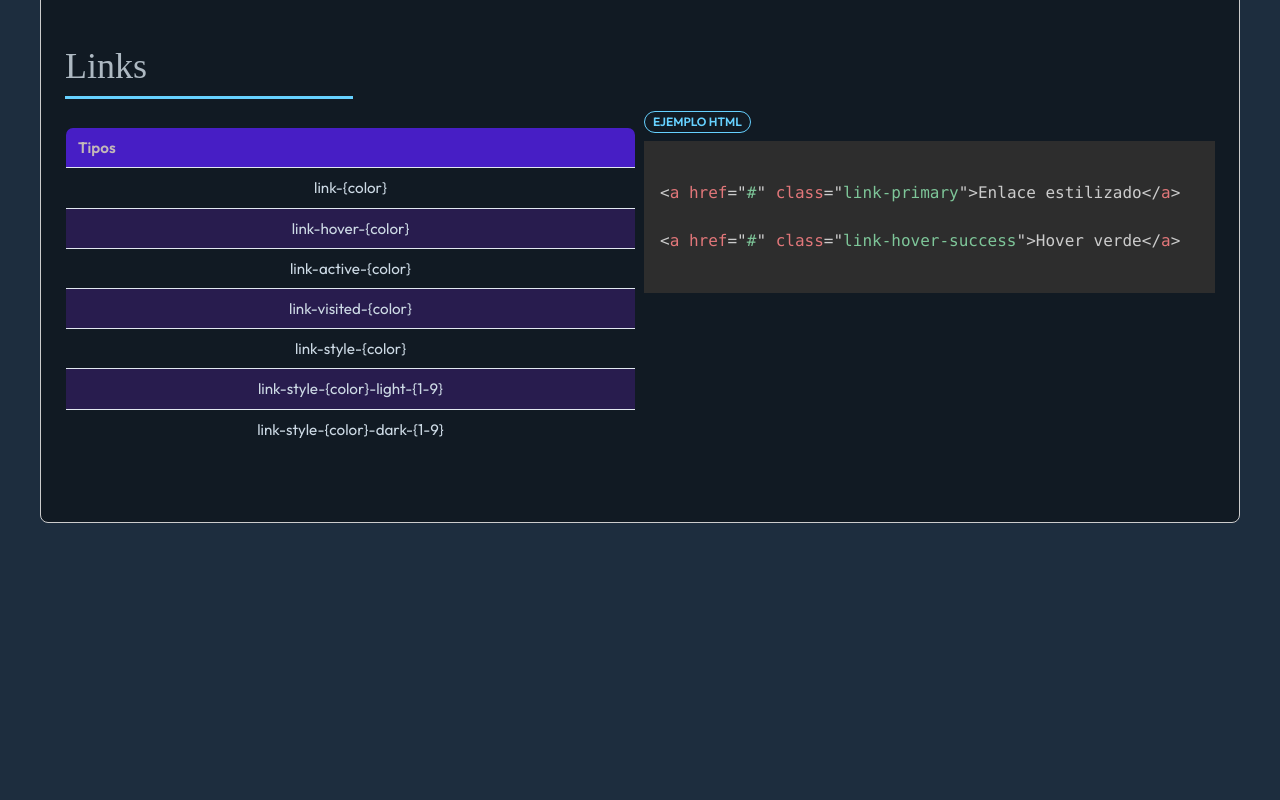
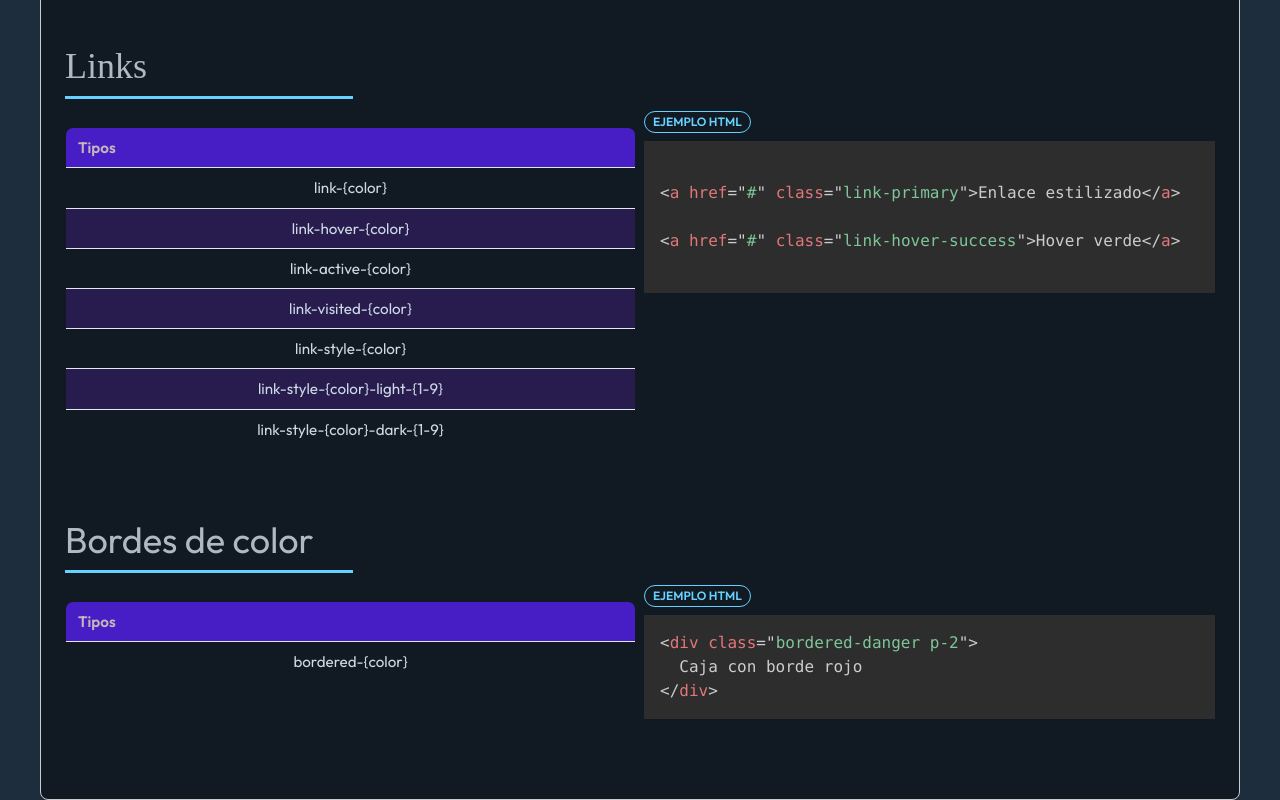
Before and after one commit to manuelmv15/AstroW, a website: page docs/documentation.html in a window 1280 px wide. Shown: the part 3375-4175 px from the top of the page. Before the commit the page ends 3898 px from the top, so only its background shows below. Drawn offline with nearby package versions, Linux system fonts and the light colour scheme; a web font is replaced by a local one.

Commit message:
border color

```diff
--- a/docs/documentation.html
+++ b/docs/documentation.html
@@ -461,8 +461,40 @@ git clone https://github.com/manuelmv15/AstroW
                     </div>
                 </section>
 
+                <!--border-->
+                <section class="mt-4">
+                    <h2 class="text-4xl theme-fount">Bordes de color</h2>
+                    <div class="mt-1">
+                        <hr class="h-rule bg-color-info">
+                    </div>
+                    <div class="grid md:grid-cols-2 xs:grid-cols-1 mt-1">
 
-            </div>
+                        <div>
+                            <table class="custom-table text-center">
+                                <thead>
+                                    <tr>
+                                        <th>Tipos</th>
+                                    </tr>
+                                </thead>
+                                <tbody>
+                                    <tr>
+                                        <td>bordered-{color}</td>
+                                    </tr>
+                                </tbody>
+                            </table>
+                        </div>
+
+
+                        <div>
+                            <label class="badge-outlined-info">Ejemplo HTML</label>
+                            <pre><code class="language-html">&lt;div class=&quot;bordered-danger p-2&quot;&gt;
+  Caja con borde rojo
+&lt;/div&gt;</code></pre>
+                        </div>
+
+                    </div>
+                </section>
+
 
 
         </section>
```
